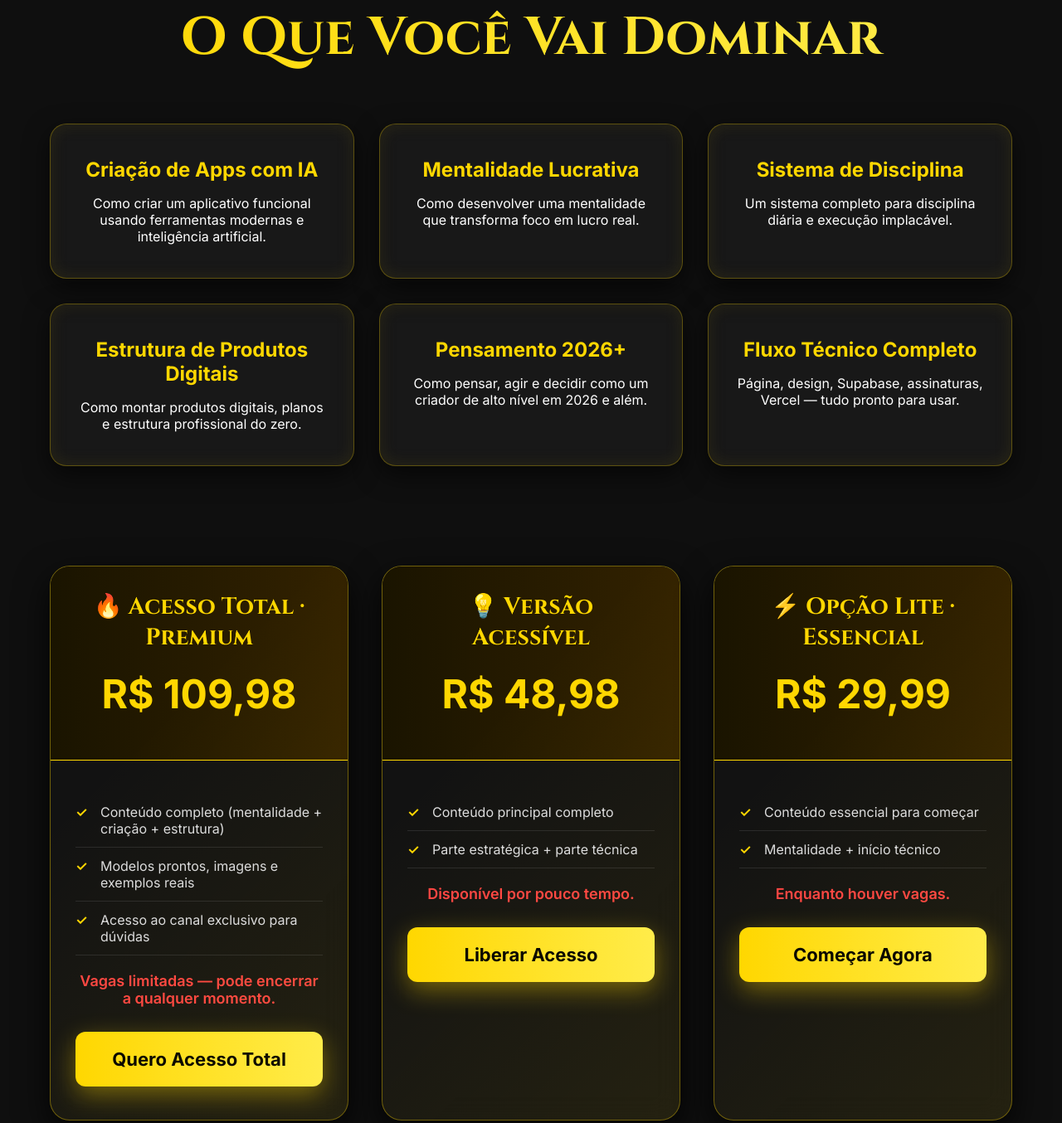
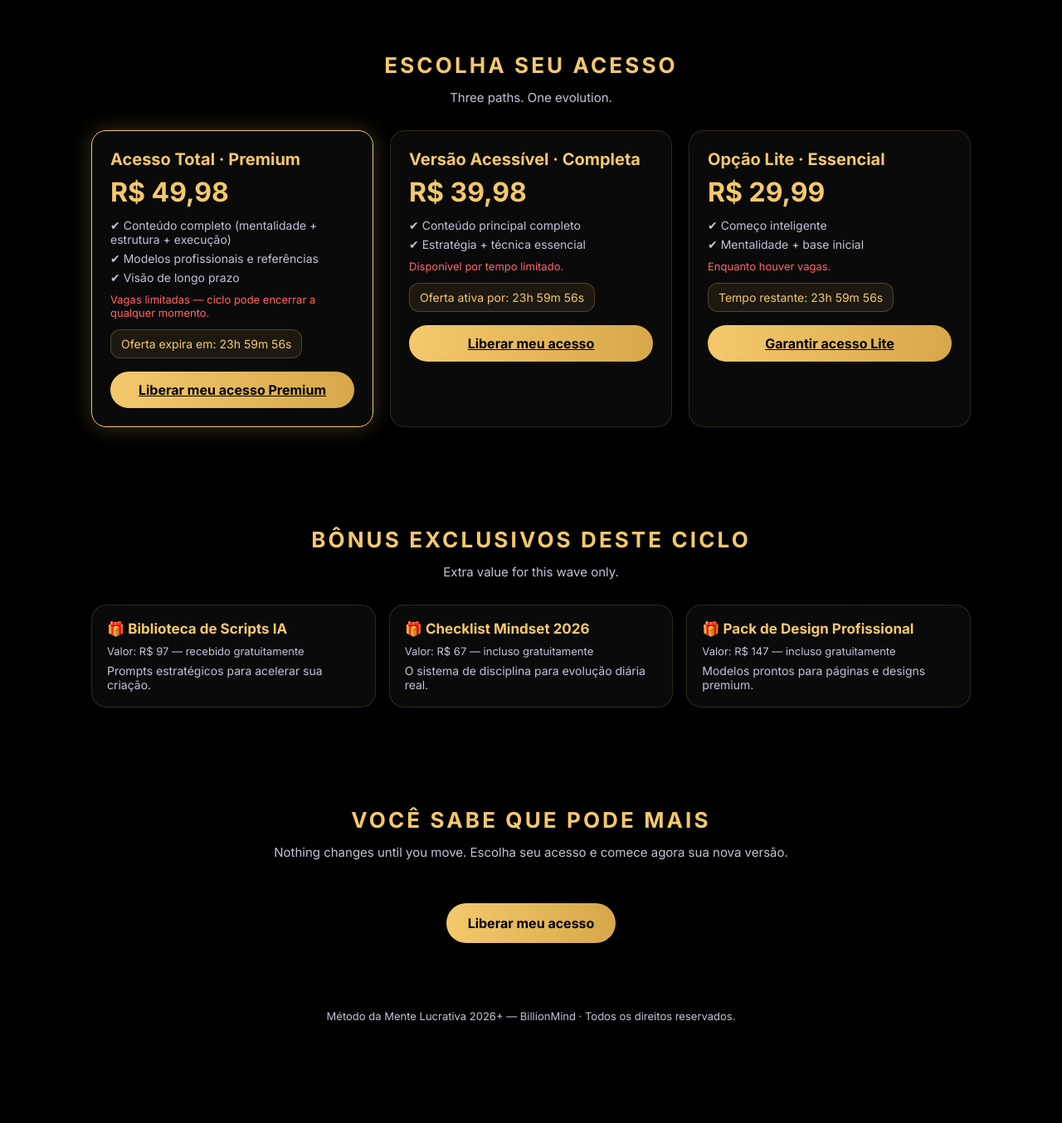
Before and after one commit to mrdigitalvip-maker/BillionsMind, a plain HTML site: page index.html in a window 1280 px wide. Shown: the part 907-2261 px from the top of the page at 83% size. After the commit the page ends 2160 px from the top, so only its background shows below. Drawn offline with Linux system fonts and the light colour scheme.

Commit message:
Update index.html

```diff
--- a/index.html
+++ b/index.html
@@ -1,363 +1,457 @@
 <!DOCTYPE html>
 <html lang="pt-BR">
 <head>
-  <meta charset="UTF-8">
-  <meta name="viewport" content="width=device-width, initial-scale=1.0">
-  <title>Método da Mente Lucrativa 2026</title>
-  <link rel="preconnect" href="https://fonts.googleapis.com">
-  <link rel="preconnect" href="https://fonts.gstatic.com" crossorigin>
-  <link href="https://fonts.googleapis.com/css2?family=Cinzel:wght@700;900&family=Inter:wght@400;500;600;700&display=swap" rel="stylesheet">
+<meta charset="UTF-8" />
+<meta name="viewport" content="width=device-width, initial-scale=1.0" />
+<title>Método da Mente Lucrativa 2026+</title>
+
+<!-- Fonte Inter -->
+<link href="https://fonts.googleapis.com/css2?family=Inter:wght@300;400;600;700;800&display=swap" rel="stylesheet">
+
 <style>
   :root {
-      --black: #0f0f0f;
-      --gold: #ffd700;
-      --gold-light: #ffed4e;
-      --dark-gold: #b89700;
+    --bg: #000000;
+    --gold: #f4c86c;
+    --gold-soft: rgba(244, 200, 108, 0.16);
+    --white: #ffffff;
+    --text-soft: #c2c3d6;
+    --radius: 18px;
   }
 
-    * { margin:0; padding:0; box-sizing:border-box; }
+  * {
+    margin: 0;
+    padding: 0;
+    box-sizing: border-box;
+    font-family: 'Inter', sans-serif;
+  }
+
   body {
-      font-family: 'Inter', sans-serif;
-      background: var(--black);
-      color: #fff;
+    background: var(--bg);
+    color: var(--white);
     overflow-x: hidden;
-      min-height: 100vh;
+  }
+
+  /* HEADER */
+  .header {
+    padding: 80px 20px 70px;
+    text-align: center;
+    max-width: 900px;
+    margin: auto;
+  }
+
+  .header-title {
+    font-size: 42px;
+    font-weight: 800;
+    letter-spacing: 0.09em;
+    text-transform: uppercase;
+    color: var(--gold);
+    margin-bottom: 14px;
+  }
+
+  .header-sub {
+    font-size: 17px;
+    color: var(--text-soft);
+    max-width: 620px;
+    margin: 0 auto 24px;
+    line-height: 1.5;
+  }
+
+  .header-btn {
+    display: inline-block;
+    margin-top: 22px;
+    padding: 14px 26px;
+    background: linear-gradient(90deg, var(--gold), #d6a849);
+    color: #000;
+    border-radius: 999px;
+    font-weight: 700;
+    font-size: 16px;
+    text-decoration: none;
+    cursor: pointer;
+    transition: 0.2s;
+  }
+
+  .header-btn:hover {
+    transform: translateY(-2px);
+    box-shadow: 0 0 24px rgba(244,200,108,0.5);
+  }
+
+  /* SECTION WRAPPER */
+  .section {
+    padding: 60px 20px;
+    max-width: 1100px;
+    margin: auto;
+  }
+
+  .sec-title {
+    font-size: 26px;
+    font-weight: 700;
+    letter-spacing: 0.12em;
+    text-transform: uppercase;
+    text-align: center;
+    color: var(--gold);
+    margin-bottom: 14px;
+  }
+
+  .sec-sub {
+    text-align: center;
+    font-size: 15px;
+    color: var(--text-soft);
+    margin-bottom: 30px;
+  }
+
+  /* FEATURES */
+  .grid {
+    display: grid;
+    grid-template-columns: repeat(auto-fit, minmax(260px, 1fr));
+    gap: 18px;
+  }
+
+  .feature {
+    padding: 20px;
+    background: #0a0a0a;
+    border: 1px solid var(--gold-soft);
+    border-radius: var(--radius);
+  }
+
+  .feature h3 {
+    font-size: 17px;
+    margin-bottom: 6px;
+  }
+
+  .feature p {
+    color: var(--text-soft);
+    font-size: 14px;
+    line-height: 1.5;
+  }
+
+</style>
+</head>
+
+<body>
+
+<!-- HEADER -->
+<header class="header">
+  <h1 class="header-title">Método da Mente Lucrativa 2026+</h1>
+
+  <p class="header-sub">
+    A nova era começa na mente. Um método direto e premium para você construir sua estrutura digital,
+    ativar disciplina e entrar em 2026 no controle do seu próprio caminho.
+  </p>
+
+  <a href="#plans" class="header-btn">Liberar meu acesso</a>
+</header>
+
+<!-- SECTION: O QUE VOCÊ VAI DOMINAR -->
+<section class="section">
+  <h2 class="sec-title">O que você vai dominar</h2>
+  <p class="sec-sub">From mindset to execution — everything aligned for your next level.</p>
+
+  <div class="grid">
+    <div class="feature">
+      <h3>Estrutura de Produtos Digitais</h3>
+      <p>Como criar produtos, planos e bases profissionais mesmo começando do zero.</p>
+    </div>
+    <div class="feature">
+      <h3>Pensamento 2026+</h3>
+      <p>Os códigos mentais que colocam você mentalmente à frente de 90% das pessoas.</p>
+    </div>
+    <div class="feature">
+      <h3>Fluxo Técnico Completo</h3>
+      <p>Página, estrutura, assinaturas, base de dados, deploy — explicado de forma simples.</p>
+    </div>
+    <div class="feature">
+      <h3>Criação de Apps com IA</h3>
+      <p>Use IA para criar projetos reais, funcionais e prontos para o mundo.</p>
+    </div>
+    <div class="feature">
+      <h3>Mentalidade Lucrativa</h3>
+      <p>A mentalidade que transforma foco em movimento, e movimento em resultado.</p>
+    </div>
+    <div class="feature">
+      <h3>Sistema de Disciplina</h3>
+      <p>Como manter consistência e evolução diária sem depender de motivação.</p>
+    </div>
+  </div>
+</section>
+<!-- SECTION: PLANOS -->
+<section class="section" id="plans">
+  <h2 class="sec-title">Escolha seu acesso</h2>
+  <p class="sec-sub">Three paths. One evolution.</p>
+
+<style>
+  .plans {
+    display: grid;
+    grid-template-columns: repeat(auto-fit, minmax(260px, 1fr));
+    gap: 20px;
+  }
+
+  .plan {
+    background: #0a0a0a;
+    border: 1px solid var(--gold-soft);
+    padding: 22px;
+    border-radius: var(--radius);
+    text-align: left;
     position: relative;
   }
 
-    /* Fundo animado BillionMind PRO */
-    .bg-animation {
-      position: fixed;
-      inset: 0;
-      z-index: -2;
-      background: radial-gradient(circle at 20% 80%, #1a1400 0%, transparent 50%),
-                  radial-gradient(circle at 80% 20%, #332200 0%, transparent 50%),
-                  #000;
-      overflow: hidden;
-    }
-    .bg-animation::before {
-      content: '';
-      position: absolute;
-      inset: 0;
-      background: repeating-conic-gradient(from 0deg at 50% 50%, #ffd70011 0deg, transparent 15deg, transparent 30deg, #ffd70011 45deg);
-      animation: rotate 30s linear infinite;
-      opacity: 0.6;
-    }
-    .bg-animation::after {
-      content: '';
-      position: absolute;
-      width: 800px; height: 800px;
-      background: radial-gradient(circle, #ffd70033 0%, transparent 70%);
-      top: 50%; left: 50%;
-      transform: translate(-50%, -50%);
-      animation: pulse 8s ease-in-out infinite;
-      filter: blur(80px);
-    }
-    @keyframes rotate { from { transform: rotate(0deg); } to { transform: rotate(360deg); } }
-    @keyframes pulse { 0%,100% { transform: translate(-50%,-50%) scale(1); } 50% { transform: translate(-50%,-50%) scale(1.3); } }
-
-    .container {
-      max-width: 1200px;
-      margin: 0 auto;
-      padding: 0 20px;
-      position: relative;
-      z-index: 2;
+  .plan.featured {
+    border: 1px solid var(--gold);
+    box-shadow: 0 0 26px rgba(244,200,108,0.25);
   }
 
-    /* HERO */
-    .hero {
-      text-align: center;
-      padding: 140px 20px 100px;
-      position: relative;
-    }
-    .hero h1 {
-      font-family: 'Cinzel', serif;
-      font-size: clamp(48px, 10vw, 120px);
-      font-weight: 900;
-      background: linear-gradient(90deg, #ffd700, #ffed4e, #ffd700);
-      -webkit-background-clip: text;
-      -webkit-text-fill-color: transparent;
-      line-height: 1.1;
-      text-shadow: 0 0 40px rgba(255,215,0,0.5);
-    }
-    .hero p {
-      font-size: clamp(20px, 4vw, 32px);
-      margin-top: 30px;
-      color: #e0e0e0;
-      max-width: 900px;
-      margin-left: auto;
-      margin-right: auto;
-      line-height: 1.5;
+  .plan h3 {
+    color: var(--gold);
+    font-size: 20px;
+    margin-bottom: 8px;
   }
 
-    /* Seção O que você vai dominar */
-    .section-title {
-      font-family: 'Cinzel', serif;
-      font-size: clamp(36px, 7vw, 64px);
-      text-align: center;
-      margin: 100px 0 60px;
-      background: linear-gradient(90deg, var(--gold), var(--gold-light));
-      -webkit-background-clip: text;
-      -webkit-text-fill-color: transparent;
-    }
-    .benefits {
-      display: grid;
-      grid-template-columns: repeat(auto-fit, minmax(320px, 1fr));
-      gap: 30px;
-      margin-bottom: 120px;
-    }
-    .benefit-card {
-      background: rgba(255,255,255,0.04);
-      backdrop-filter: blur(12px);
-      border: 1px solid rgba(255,215,0,0.3);
-      border-radius: 20px;
-      padding: 40px 30px;
-      text-align: center;
-      box-shadow: 0 10px 30px rgba(0,0,0,0.6), inset 0 0 20px rgba(255,215,0,0.08);
-      transition: all 0.4s;
-    }
-    .benefit-card:hover {
-      transform: translateY(-15px);
-      box-shadow: 0 20px 50px rgba(255,215,0,0.2);
-      border-color: var(--gold);
-    }
-    .benefit-card h3 {
-      font-size: 24px;
-      margin-bottom: 16px;
+  .plan-price {
+    font-size: 32px;
     color: var(--gold);
+    margin-bottom: 12px;
+    font-weight: 700;
   }
 
-    /* Ofertas */
-    .offers {
-      display: grid;
-      grid-template-columns: repeat(auto-fit, minmax(340px, 1fr));
-      gap: 40px;
-      margin: 100px 0;
+  .plan p {
+    color: var(--text-soft);
+    font-size: 14px;
+    margin-bottom: 6px;
   }
-    .offer-card {
-      background: rgba(20,20,20,0.7);
-      backdrop-filter: blur(16px);
-      border: 1px solid rgba(255,215,0,0.4);
-      border-radius: 24px;
-      overflow: hidden;
-      box-shadow: 0 15px 40px rgba(0,0,0,0.8);
-      transition: all 0.4s;
-      position: relative;
+
+  .plan .urgency {
+    color: #ff6666;
+    font-size: 13px;
+    margin-top: 10px;
   }
-    .offer-card::before {
-      content: '';
-      position: absolute;
-      inset: 0;
-      background: linear-gradient(135deg, transparent 30%, rgba(255,215,0,0.08) 100%);
-      pointer-events: none;
-    }
-    .offer-header {
-      background: linear-gradient(90deg, #1a1400, #332200);
-      padding: 30px;
-      text-align: center;
-      border-bottom: 1px solid var(--gold);
-    }
-    .offer-header h3 {
-      font-family: 'Cinzel', serif;
-      font-size: 28px;
-      color: var(--gold);
-    }
-    .price {
-      font-size: 48px;
-      font-weight: 700;
-      color: var(--gold);
-      margin: 20px 0;
-    }
-    .offer-body {
-      padding: 40px 30px;
-    }
-    .offer-body ul {
-      list-style: none;
-      space-y-4;
-    }
-    .offer-body li {
-      padding: 12px 0;
-      border-bottom: 1px solid rgba(255,255,255,0.1);
-      color: #ddd;
-      position: relative;
-      padding-left: 30px;
-    }
-    .offer-body li::before {
-      content: '✓';
-      color: var(--gold);
-      font-weight: bold;
-      position: absolute;
-      left: 0;
-    }
-    .urgency {
-      text-align: center;
-      color: #ff4444;
-      font-weight: 600;
-      margin: 20px 0 30px;
-      font-size: 18px;
-    }
-    .btn {
+
+  .plan-btn {
     display: block;
     width: 100%;
-      padding: 20px;
-      background: linear-gradient(90deg, var(--gold), var(--gold-light));
+    padding: 12px 0;
+    text-align: center;
+    background: linear-gradient(90deg, var(--gold), #d6a849);
     color: #000;
-      font-size: 22px;
     font-weight: 700;
-      text-align: center;
-      border: none;
-      border-radius: 12px;
-      cursor: pointer;
-      transition: all 0.3s;
-      text-decoration: none;
-      box-shadow: 0 10px 30px rgba(255,215,0,0.4);
-    }
-    .btn:hover {
-      transform: translateY(-5px);
-      box-shadow: 0 20px 40px rgba(255,215,0,0.6);
+    border-radius: 999px;
+    margin-top: 16px;
+    transition: 0.2s;
   }
 
-    /* Fechamento */
-    .closing {
-      text-align: center;
-      padding: 120px 20px;
-      background: rgba(0,0,0,0.5);
-      border-radius: 30px;
-      margin: 100px 20px;
-      border: 1px solid rgba(255,215,0,0.3);
-    }
-    .closing h2 {
-      font-family: 'Cinzel', serif;
-      font-size: clamp(40px, 8vw, 72px);
-      margin-bottom: 30px;
-      color: var(--gold);
+  .plan-btn:hover {
+    transform: translateY(-2px);
+    box-shadow: 0 0 18px rgba(244,200,108,0.35);
   }
 
-    /* Rodapé */
-    footer {
-      text-align: center;
-      padding: 60px 20px;
-      color: #666;
-      font-size: 16px;
-      border-top: 1px solid rgba(255,215,0,0.2);
-    }
-
-    @media (max-width: 768px) {
-      .hero { padding: 100px 20px 60px; }
-      .offers { grid-template-columns: 1fr; padding: 0 20px; }
-      .benefits { padding: 0 20px; }
+  .plan-timer {
+    margin-top: 12px;
+    padding: 8px 12px;
+    border-radius: 12px;
+    background: rgba(244,200,108,0.08);
+    border: 1px solid rgba(244,200,108,0.25);
+    font-size: 14px;
+    color: var(--gold);
+    display: inline-block;
   }
 </style>
-</head>
-<body>
 
-  <div class="bg-animation"></div>
+<div class="plans">
 
-  <div class="container">
+  <!-- PLANO PREMIUM -->
+  <div class="plan featured">
+    <h3>Acesso Total · Premium</h3>
+    <div class="plan-price">R$ 49,98</div>
+    <p>✔ Conteúdo completo (mentalidade + estrutura + execução)</p>
+    <p>✔ Modelos profissionais e referências</p>
+    <p>✔ Visão de longo prazo</p>
 
-    <!-- HERO -->
-    <section class="hero">
-      <h1>Método da Mente Lucrativa 2026</h1>
-      <p>O ensinamento definitivo que mostra como criar seu próprio sistema, construir mentalidade lucrativa e usar a inteligência artificial a seu favor.</p>
-    </section>
+    <div class="urgency">Vagas limitadas — ciclo pode encerrar a qualquer momento.</div>
 
-    <!-- O QUE VOCÊ VAI DOMINAR -->
-    <h2 class="section-title">O Que Você Vai Dominar</h2>
-    <div class="benefits">
-      <div class="benefit-card">
-        <h3>Criação de Apps com IA</h3>
-        <p>Como criar um aplicativo funcional usando ferramentas modernas e inteligência artificial.</p>
-      </div>
-      <div class="benefit-card">
-        <h3>Mentalidade Lucrativa</h3>
-        <p>Como desenvolver uma mentalidade que transforma foco em lucro real.</p>
-      </div>
-      <div class="benefit-card">
-        <h3>Sistema de Disciplina</h3>
-        <p>Um sistema completo para disciplina diária e execução implacável.</p>
-      </div>
-      <div class="benefit-card">
-        <h3>Estrutura de Produtos Digitais</h3>
-        <p>Como montar produtos digitais, planos e estrutura profissional do zero.</p>
-      </div>
-      <div class="benefit-card">
-        <h3>Pensamento 2026+</h3>
-        <p>Como pensar, agir e decidir como um criador de alto nível em 2026 e além.</p>
-      </div>
-      <div class="benefit-card">
-        <h3>Fluxo Técnico Completo</h3>
-        <p>Página, design, Supabase, assinaturas, Vercel — tudo pronto para usar.</p>
-      </div>
+    <div class="plan-timer">
+      Oferta expira em:
+      <span id="timer-premium"></span>
     </div>
 
-    <!-- OFERTAS -->
-    <div class="offers">
-
-      <!-- OFERTA PREMIUM -->
-      <div class="offer-card">
-        <div class="offer-header">
-          <h3>🔥 Acesso Total · Premium</h3>
-          <div class="price">R$ 109,98</div>
-        </div>
-        <div class="offer-body">
-          <ul>
-            <li>Conteúdo completo (mentalidade + criação + estrutura)</li>
-            <li>Modelos prontos, imagens e exemplos reais</li>
-            <li>Acesso ao canal exclusivo para dúvidas</li>
-          </ul>
-          <div class="urgency">Vagas limitadas — pode encerrar a qualquer momento.</div>
-          <a href="https://pay.cakto.com.br/4ehcq2y_672236" class="btn" target="_blank">Quero Acesso Total</a>
-        </div>
+    <a href="https://pay.cakto.com.br/4ehcq2y_672236" target="_blank" class="plan-btn">
+      Liberar meu acesso Premium
+    </a>
   </div>
 
-      <!-- OFERTA ACESSÍVEL -->
-      <div class="offer-card">
-        <div class="offer-header">
-          <h3>💡 Versão Acessível</h3>
-          <div class="price">R$ 48,98</div>
-        </div>
-        <div class="offer-body">
-          <ul>
-            <li>Conteúdo principal completo</li>
-            <li>Parte estratégica + parte técnica</li>
-          </ul>
-          <div class="urgency">Disponível por pouco tempo.</div>
-          <a href="https://pay.cakto.com.br/v8k65mm_672262" class="btn" target="_blank">Liberar Acesso</a>
-        </div>
+  <!-- PLANO MÉDIO -->
+  <div class="plan">
+    <h3>Versão Acessível · Completa</h3>
+    <div class="plan-price">R$ 39,98</div>
+    <p>✔ Conteúdo principal completo</p>
+    <p>✔ Estratégia + técnica essencial</p>
+
+    <div class="urgency">Disponível por tempo limitado.</div>
+
+    <div class="plan-timer">
+      Oferta ativa por:
+      <span id="timer-medio"></span>
     </div>
 
-      <!-- OFERTA LITE -->
-      <div class="offer-card">
-        <div class="offer-header">
-          <h3>⚡ Opção Lite · Essencial</h3>
-          <div class="price">R$ 29,99</div>
+    <a href="https://pay.cakto.com.br/v8k65mm_672262" target="_blank" class="plan-btn">
+      Liberar meu acesso
+    </a>
   </div>
-        <div class="offer-body">
-          <ul>
-            <li>Conteúdo essencial para começar</li>
-            <li>Mentalidade + início técnico</li>
-          </ul>
+
+  <!-- PLANO BAIXO -->
+  <div class="plan">
+    <h3>Opção Lite · Essencial</h3>
+    <div class="plan-price">R$ 29,99</div>
+    <p>✔ Começo inteligente</p>
+    <p>✔ Mentalidade + base inicial</p>
+
     <div class="urgency">Enquanto houver vagas.</div>
-          <a href="https://pay.cakto.com.br/3eprkrv_672949" class="btn" target="_blank">Começar Agora</a>
+
+    <div class="plan-timer">
+      Tempo restante:
+      <span id="timer-lite"></span>
     </div>
+
+    <a href="https://pay.cakto.com.br/3eprkrv_672949" target="_blank" class="plan-btn">
+      Garantir acesso Lite
+    </a>
   </div>
 
 </div>
+</section>
 
-    <!-- FECHAMENTO -->
-    <div class="closing">
-      <h2>Pronto para ativar sua mente lucrativa?</h2>
-      <p style="font-size:22px; max-width:800px; margin:0 auto; color:#ccc;">
-        Todo o ensinamento foi criado para você evoluir rápido e entrar na era 2026+ com vantagem.
-      </p>
+
+<!-- SECTION: BONUS -->
+<section class="section">
+  <h2 class="sec-title">Bônus exclusivos deste ciclo</h2>
+  <p class="sec-sub">Extra value for this wave only.</p>
+
+<style>
+  .bonus-grid {
+    display: grid;
+    grid-template-columns: repeat(auto-fit, minmax(260px, 1fr));
+    gap: 16px;
+  }
+
+  .bonus {
+    background: #0a0a0a;
+    padding: 18px;
+    border-radius: var(--radius);
+    border: 1px solid var(--gold-soft);
+  }
+
+  .bonus h3 {
+    color: var(--gold);
+    font-size: 17px;
+    margin-bottom: 6px;
+  }
+
+  .bonus small {
+    color: var(--text-soft);
+    font-size: 13px;
+  }
+
+  .bonus p {
+    color: var(--text-soft);
+    margin-top: 6px;
+    font-size: 14px;
+  }
+</style>
+
+<div class="bonus-grid">
+  <div class="bonus">
+    <h3>🎁 Biblioteca de Scripts IA</h3>
+    <small>Valor: R$ 97 — recebido gratuitamente</small>
+    <p>Prompts estratégicos para acelerar sua criação.</p>
   </div>
 
+  <div class="bonus">
+    <h3>🎁 Checklist Mindset 2026</h3>
+    <small>Valor: R$ 67 — incluso gratuitamente</small>
+    <p>O sistema de disciplina para evolução diária real.</p>
   </div>
 
-  <!-- RODAPÉ -->
-  <footer>
-    © 2026 · BillionMind AI · Todos os direitos reservados.
+  <div class="bonus">
+    <h3>🎁 Pack de Design Profissional</h3>
+    <small>Valor: R$ 147 — incluso gratuitamente</small>
+    <p>Modelos prontos para páginas e designs premium.</p>
+  </div>
+</div>
+</section>
+
+
+<!-- SECTION: FINAL CTA -->
+<section class="section">
+  <div style="text-align:center; max-width:700px; margin:auto;">
+    <h2 class="sec-title">Você sabe que pode mais</h2>
+    <p class="sec-sub">
+      Nothing changes until you move.
+      Escolha seu acesso e comece agora sua nova versão.
+    </p>
+
+    <a href="#plans" class="header-btn">Liberar meu acesso</a>
+  </div>
+</section>
+
+
+<!-- FOOTER -->
+<footer style="padding:20px; text-align:center; color:var(--text-soft); font-size:13px;">
+  Método da Mente Lucrativa 2026+ — BillionMind · Todos os direitos reservados.
 </footer>
+
+
+<!-- JAVASCRIPT: CRONÔMETRO REAL -->
+<script>
+  function getDeadline() {
+    const saved = localStorage.getItem("bm_deadline");
+    if (saved) return parseInt(saved);
+
+    const now = new Date().getTime();
+    const deadline = now + 24 * 60 * 60 * 1000; // 24h reais
+    localStorage.setItem("bm_deadline", deadline);
+    return deadline;
+  }
+
+  function updateTimer(id) {
+    const el = document.getElementById(id);
+    if (!el) return;
+
+    const now = new Date().getTime();
+    const distance = getDeadline() - now;
+
+    if (distance <= 0) {
+      el.innerHTML = "Expirado";
+      return;
+    }
+
+    const h = Math.floor(distance / (1000 * 60 * 60));
+    const m = Math.floor((distance % (1000 * 60 * 60)) / (1000 * 60));
+    const s = Math.floor((distance % (1000 * 60)) / 1000);
+
+    el.innerHTML =
+      h.toString().padStart(2, "0") + "h " +
+      m.toString().padStart(2, "0") + "m " +
+      s.toString().padStart(2, "0") + "s";
+  }
+
+  setInterval(() => {
+    updateTimer("timer-premium");
+    updateTimer("timer-medio");
+    updateTimer("timer-lite");
+  }, 1000);
+</script>
+
+
+<!-- JAVASCRIPT: IDIOMA AUTOMÁTICO -->
+<script>
+  document.addEventListener("DOMContentLoaded", () => {
+    const lang = navigator.language || navigator.userLanguage;
+
+    if (!lang.startsWith("pt")) {
+      document.body.classList.add("en");
+
+      // Aqui você poderia trocar textos automaticamente
+      // Se quiser, posso gerar uma versão EN completa também.
+    }
+  });
+</script>
 
 </body>
 </html>
```
Lines whose indentation alone changed are shown as unchanged.
